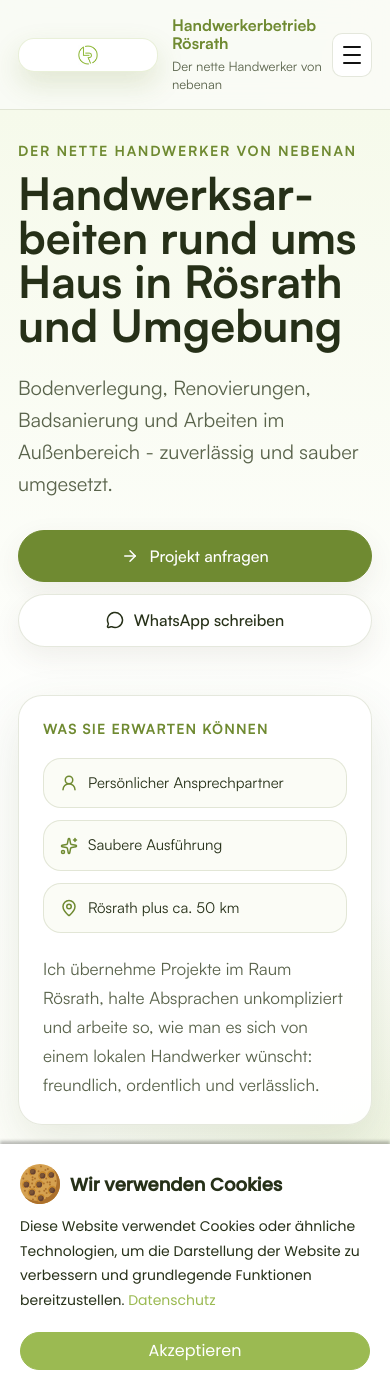
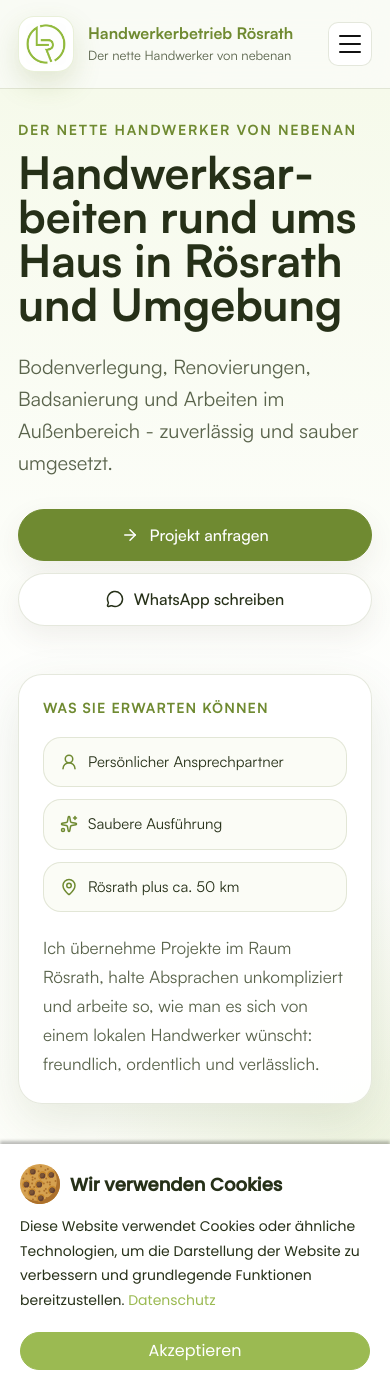
Before and after one commit to kuventa-GmbH/rodrigo-website, a Jekyll site: the page built from index.md, in a window 390 px wide and 1400 px high. Built offline with Jekyll 4.4.1, drawn with Linux system fonts in a browser that asks for light colours.

```diff
--- a/assets/css/site.css
+++ b/assets/css/site.css
@@ -120,6 +120,9 @@ ul li:before {
 .brand-logo {
   width: 227px;
   height: 40px;
+  aspect-ratio: 1/1;
+  display: block;
+  flex-shrink: 0;
   object-fit: contain;
 }
 
@@ -1360,8 +1363,8 @@ textarea:focus {
     padding: 0;
   }
   .brand .brand-logo {
-    width: 175px;
-    height: 34px;
+    width: 56px;
+    height: 56px;
   }
   p {
     font-size: 20px;
@@ -1747,7 +1750,7 @@ textarea:focus {
     max-height: 280px;
   }
   .nav-links.is-open .nav-link.is-active {
-    color: #38a0ed;
+    color: var(--text);
   }
   .blog-entry {
     grid-template-columns: 1fr;
@@ -1890,6 +1893,9 @@ a {
 .brand-logo {
   width: 60px;
   height: 60px;
+  aspect-ratio: 1/1;
+  display: block;
+  flex-shrink: 0;
   object-fit: contain;
   border-radius: 18px;
   background: #fff;
```
Also changed, not shown: assets/css/site.scss (+9 -3 lines), 3 other files.
